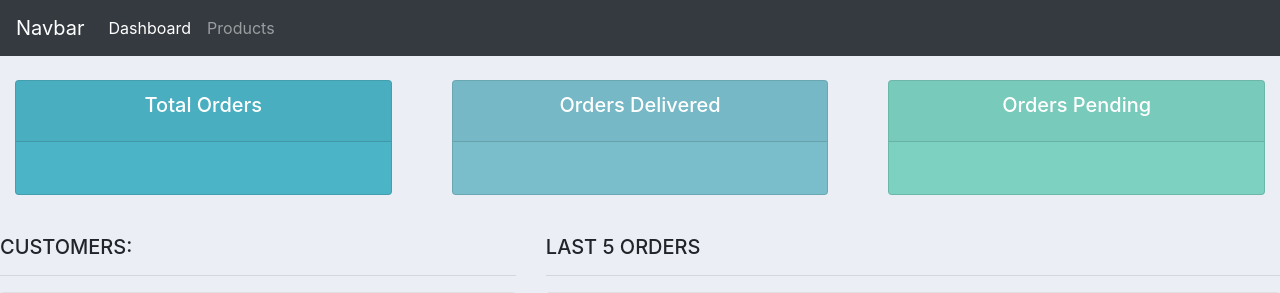
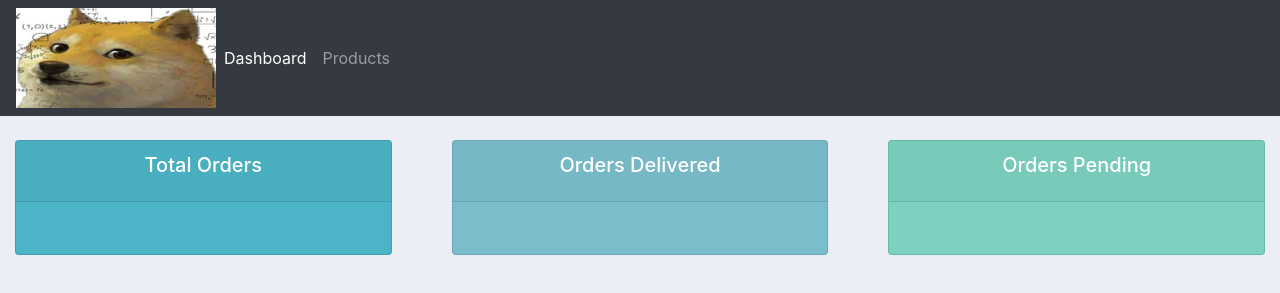
Before and after one commit to TaKhue284/SE---Django-practice-for-midterm, a Django app: page / in a window 1280 px wide. Shown: the top 293 px of the page. Run offline with Django 4.2, Linux system fonts and the light colour scheme.

Commit message:
pratice static files & images

```diff
--- a/crm1/accounts/templates/accounts/main.html
+++ b/crm1/accounts/templates/accounts/main.html
@@ -1,3 +1,4 @@
+{% load static %}
 <!DOCTYPE html>
 <html lang="en">
 <head>
@@ -6,30 +7,8 @@
     <meta name="viewport" content="width=device-width, initial-scale=1.0">
     <title>CRM</title>
     <link rel="stylesheet" href="https://cdn.jsdelivr.net/npm/bootstrap@4.3.1/dist/css/bootstrap.min.css" integrity="sha384-ggOyR0iXCbMQv3Xipma34MD+dH/1fQ784/j6cY/iJTQUOhcWr7x9JvoRxT2MZw1T" crossorigin="anonymous">
+    <link rel="stylesheet" type="text/css" href="{% static '/css/main.css' %}">
 
-    <style>
-        #logo{
-		}
-
-		body{
-			background-color: #ebeff5;
-		}
-
-
-		#total-orders{
-			background-color: #4cb4c7;
-		}
-
-
-		#orders-delivered{
-			background-color: #7abecc;
-		}
-
-		#orders-pending{
-			background-color: #7CD1C0;
-		}
-
-    </style>
 </head>
 <body>
     {% include 'accounts/navbar.html' %}
--- a/crm1/accounts/templates/accounts/navbar.html
+++ b/crm1/accounts/templates/accounts/navbar.html
@@ -1,5 +1,6 @@
+{% load static %}
 <nav class="navbar navbar-expand-lg navbar-dark bg-dark">
-    <a class="navbar-brand" href="#">Navbar</a>
+    <img src="{% static 'images/logo.png' %}">
     <button class="navbar-toggler" type="button" data-toggle="collapse" data-target="#navbarNav" aria-controls="navbarNav" aria-expanded="false" aria-label="Toggle navigation">
       <span class="navbar-toggler-icon"></span>
     </button>
--- /dev/null
+++ b/crm1/static/css/main.css
@@ -0,0 +1,20 @@
+#logo{
+    }
+
+    body{
+        background-color: #ebeff5;
+    }
+
+
+    #total-orders{
+        background-color: #4cb4c7;
+    }
+
+
+    #orders-delivered{
+        background-color: #7abecc;
+    }
+
+    #orders-pending{
+        background-color: #7CD1C0;
+    }
```
Also changed, not shown: crm1/crm1/settings.py (+7 -1 lines), crm1/static/images/logo.png (added).
